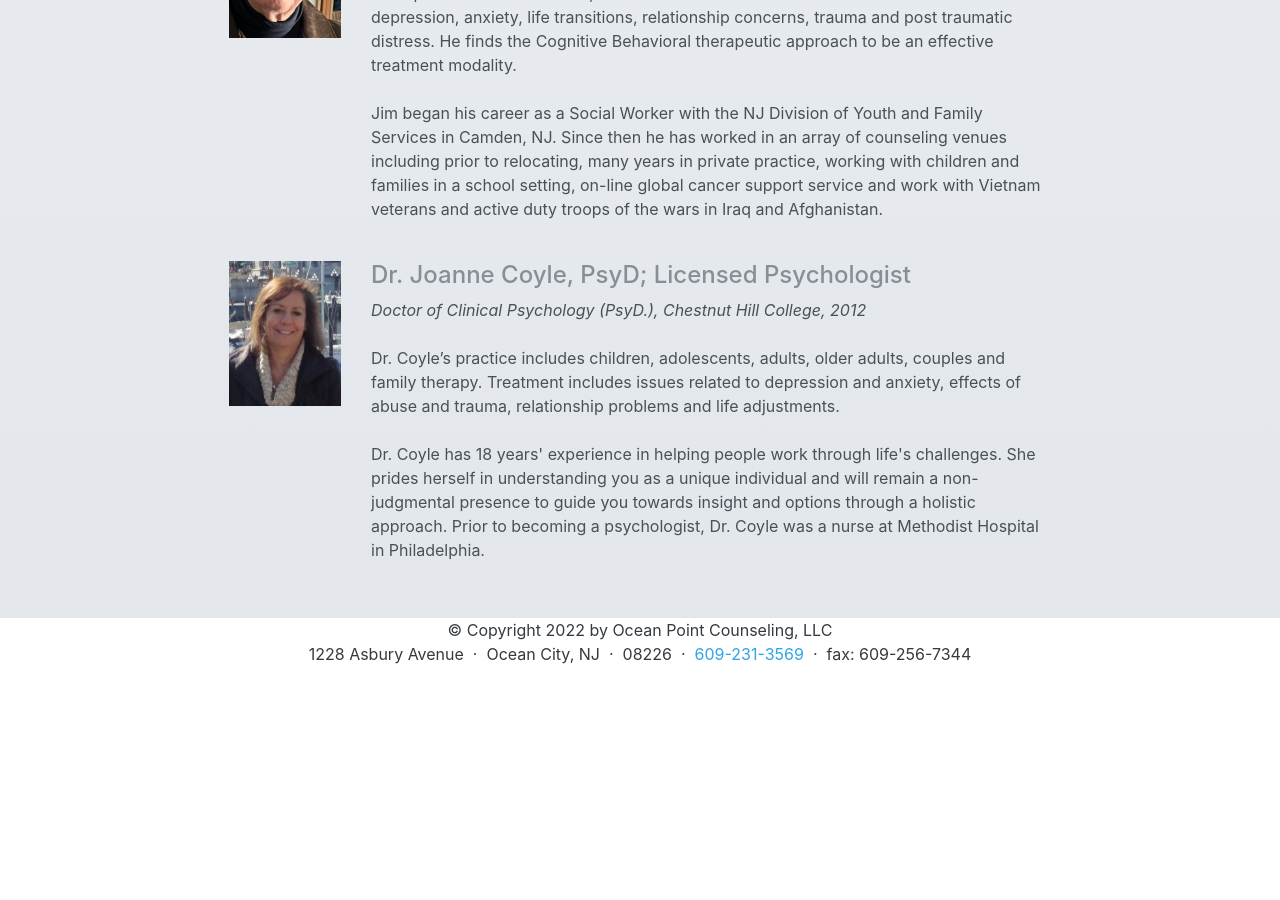
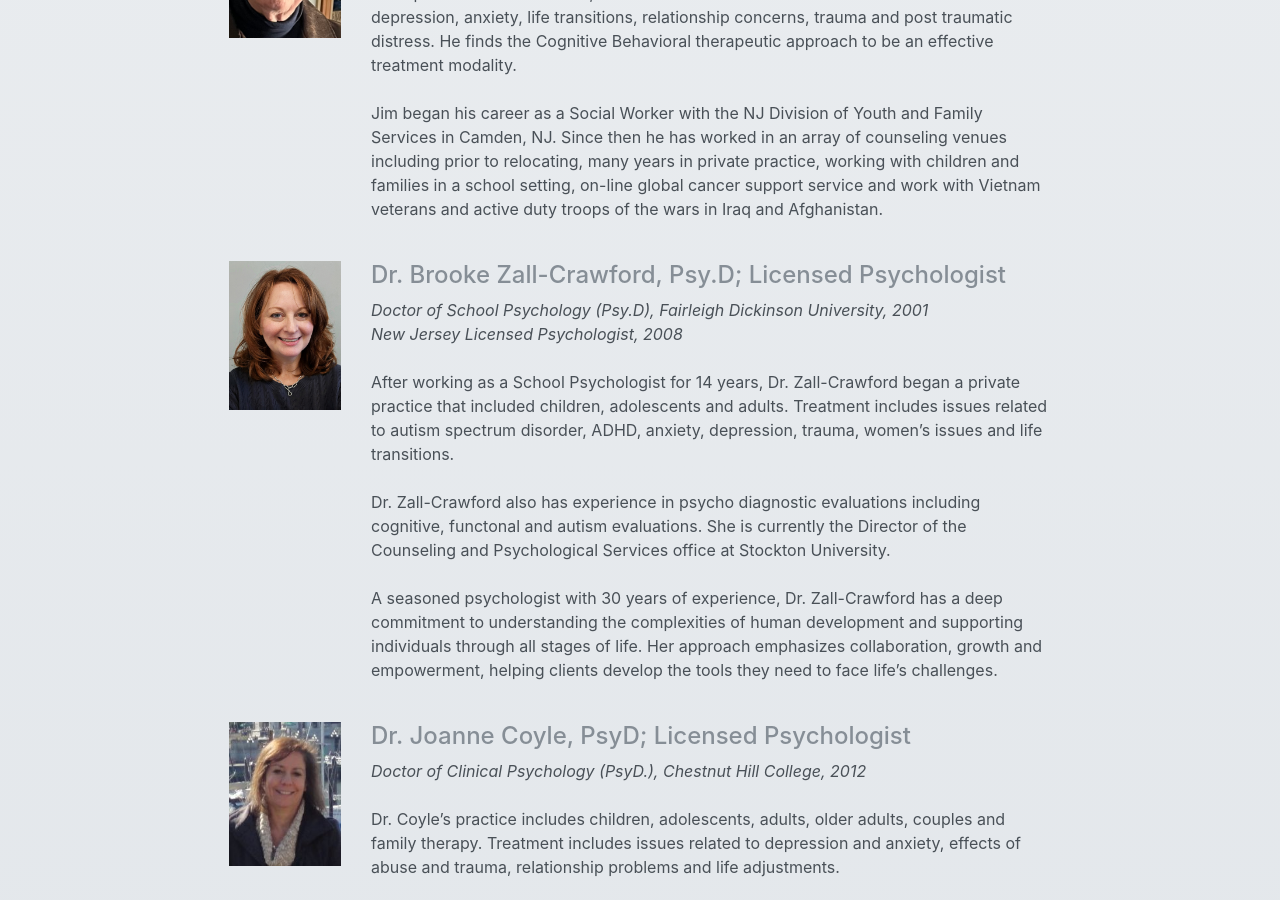
Before and after one commit to oc-point/oc-point.github.io, a Jekyll site: the page built from clinicians.md, in a window 1280 px wide and 900 px high, scrolled down 2090 px. Built offline with Jekyll 4.4.1, drawn with Linux system fonts in a browser that asks for light colours; nearby versions of some CDN libraries; before the commit the page ends 2756 px from its top, so only the background shows below that.

Commit message:
add Dr Zall-Crawford

```diff
--- a/_data/clinicians.yml
+++ b/_data/clinicians.yml
@@ -34,6 +34,12 @@
   - degree: Bachelor of Science in Education (BA), Glassboro State, 1967
   summary: Jim’s practice includes teens, adults and older adults. Treatment issues include depression, anxiety, life transitions, relationship concerns, trauma and post traumatic distress. He finds the Cognitive Behavioral therapeutic approach to be an effective treatment modality. <br><br> Jim began his career as a Social Worker with the NJ Division of Youth and Family Services in Camden, NJ. Since then he has worked in an array of counseling venues including prior to relocating, many years in private practice, working with children and families in a school setting, on-line global cancer support service and work with Vietnam veterans and active duty troops of the wars in Iraq and Afghanistan.
   image: ./assets/imgs/Jim-McManus.jpg
+- title: Dr. Brooke Zall-Crawford, Psy.D; Licensed Psychologist
+  education:
+    - degree: Doctor of School Psychology (Psy.D), Fairleigh Dickinson University, 2001
+    - degree: New Jersey Licensed Psychologist, 2008
+  summary: After working as a School Psychologist for 14 years, Dr. Zall-Crawford began a private practice that included children, adolescents and adults.  Treatment includes issues related to autism spectrum disorder, ADHD, anxiety, depression, trauma, women’s issues and life transitions. <br><br> Dr. Zall-Crawford also has experience in psycho diagnostic evaluations including cognitive, functonal and autism evaluations. She is currently the Director of the Counseling and Psychological Services office at Stockton University. <br><br> A seasoned psychologist with 30 years of experience,  Dr. Zall-Crawford has a deep commitment to understanding the complexities of human development and supporting individuals through all stages of life. Her approach emphasizes collaboration, growth and empowerment, helping clients develop the tools they need to face life’s challenges.
+  image: ./assets/imgs/dr-zall-crawford.jpg
 - title: Dr. Joanne Coyle, PsyD; Licensed Psychologist
   education:
   - degree: Doctor of Clinical Psychology (PsyD.), Chestnut Hill College, 2012
```
Also changed, not shown: assets/imgs/dr-zall-crawford.jpg (added).
